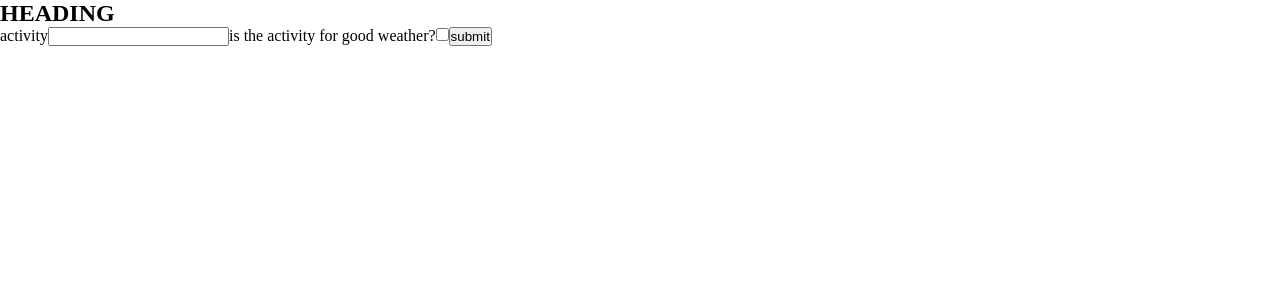
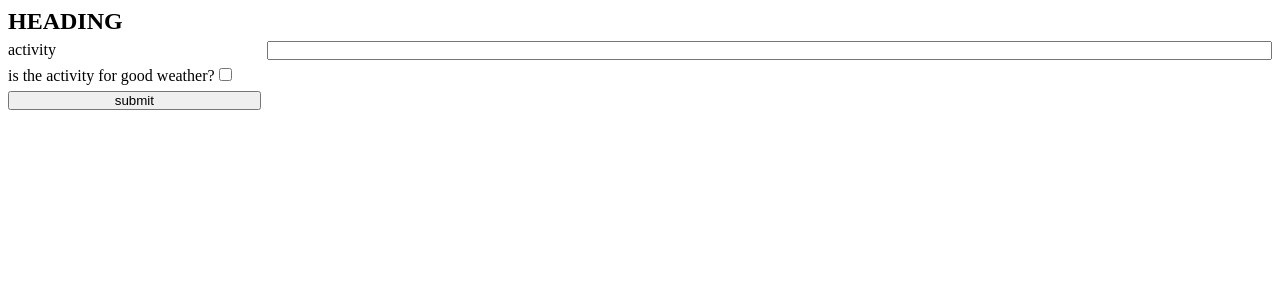
Before and after one commit to julialoeschel/weather-activity-app, a Next.js app: page / in a window 1280 px wide. Shown: the top 300 px of the page. Built offline with nearby package versions, Linux system fonts and the light colour scheme.

Commit message:
add styling

```diff
--- a/package.json
+++ b/package.json
@@ -17,6 +17,10 @@
     "next": "13.3.0",
     "react": "18.2.0",
     "react-dom": "18.2.0",
+    "styled-components": "^5.3.9",
     "typescript": "5.0.4"
+  },
+  "devDependencies": {
+    "@types/styled-components": "^5.1.26"
   }
 }
--- a/src/Components/Form.tsx
+++ b/src/Components/Form.tsx
@@ -1,4 +1,5 @@
 import { FormEvent } from "react";
+import styled from "styled-components";
 
 type FormProps = {
   onAddActivity: (activity: string) => void;
@@ -15,13 +16,31 @@ export default function From() {
   }
 
   return (
-    <form onSubmit={handleSubmit}>
+    <Form onSubmit={handleSubmit}>
       <h2>HEADING</h2>
       <label htmlFor="activity">activity</label>
       <input type="text" name="activity" id="activity" />
-      <label htmlFor="weather">is the activity for good weather?</label>
-      <input type="checkbox" name="weather" id="weather" />
+      <Checkbox htmlFor="weather">
+        is the activity for good weather?{" "}
+        <input type="checkbox" name="weather" id="weather" />
+      </Checkbox>
+
       <button>submit</button>
-    </form>
+    </Form>
   );
 }
+
+const Form = styled.form`
+  padding: 0.5rem;
+  display: grid;
+  grid-template-columns: 20% 1fr;
+  gap: 0.4rem;
+
+  h2 {
+    grid-column: 1 / 3;
+  }
+`;
+
+const Checkbox = styled.label`
+  grid-column: 1 / 3;
+`;
```
Also changed, not shown: 1 other file (tests, documents, lock files or other folders).
